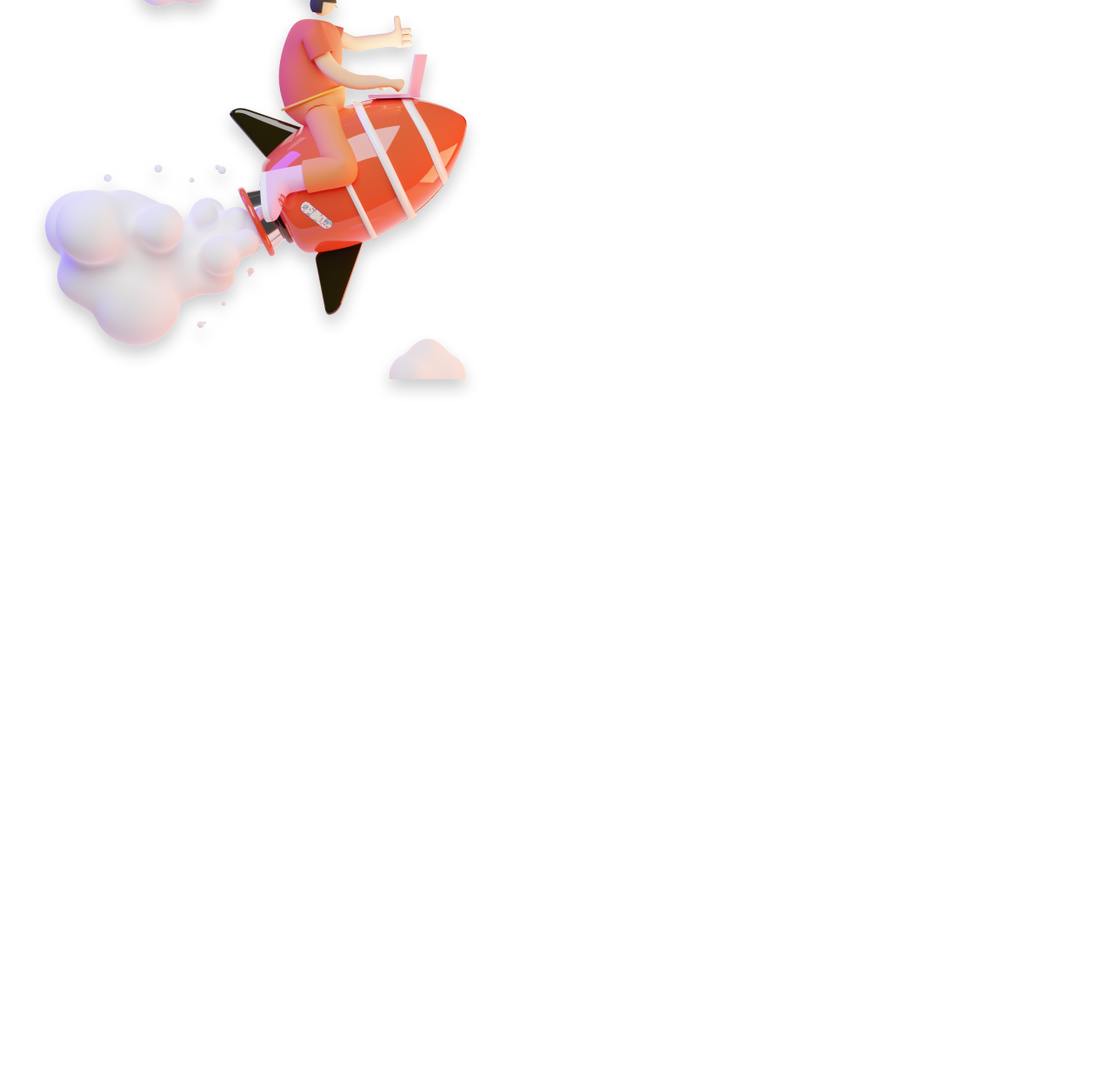
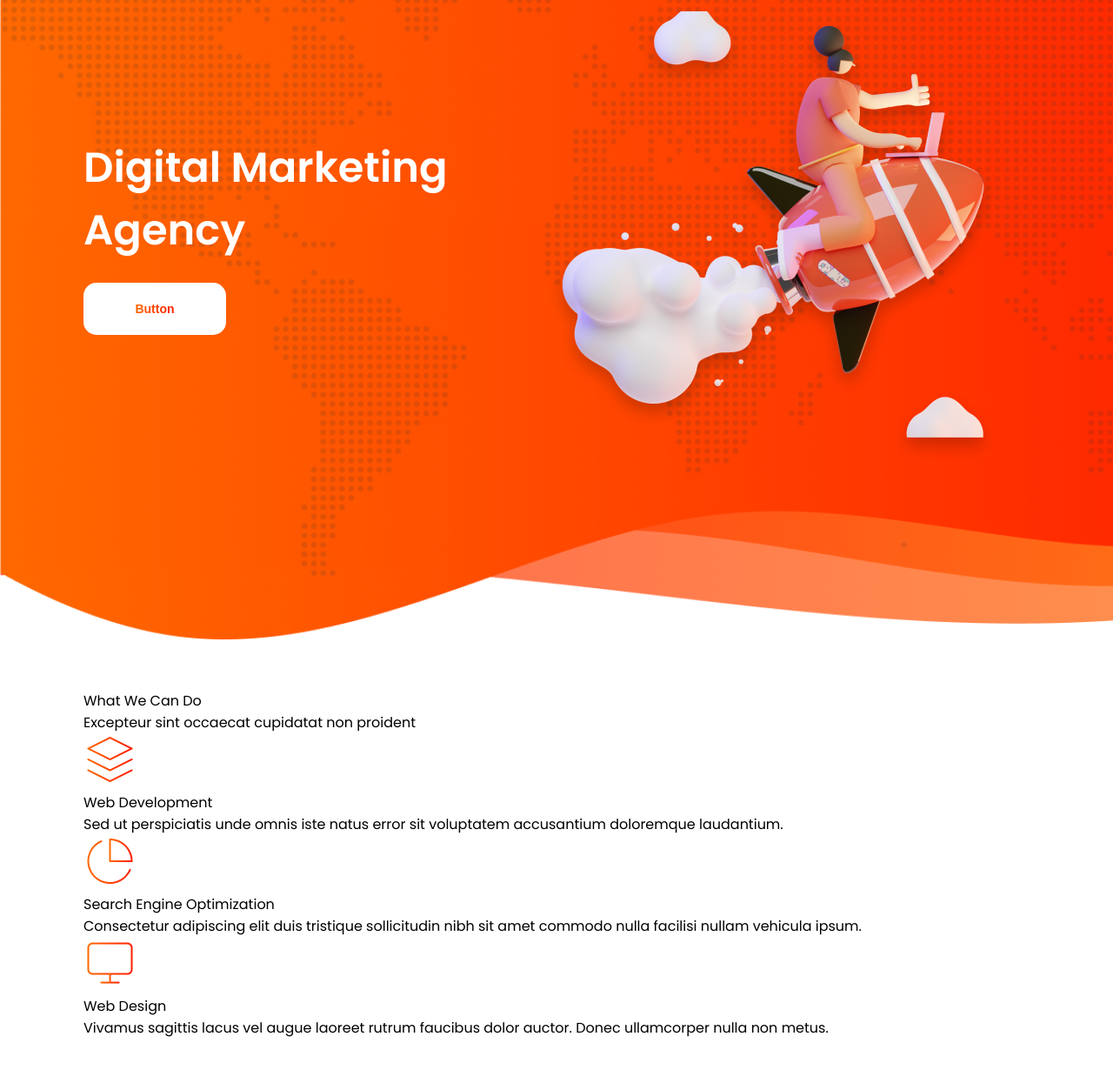
Before and after one commit to VuTuanCanh/Agency-Website-Template, a plain HTML site: page index.html in a window 1280 px wide. Shown: the part 200-1430 px from the top of the page at 87% size. Before the commit the page ends 800 px from the top, so only its background shows below. Drawn offline with Linux system fonts and the light colour scheme.

Commit message:
rename assets + upgrade .hero and .feature

```diff
--- /dev/null
+++ b/_feature.scss
@@ -0,0 +1,3 @@
+.feature {
+    margin: 3.6rem 6rem;
+}
--- /dev/null
+++ b/_hero.scss
@@ -0,0 +1,63 @@
+.hero {
+    background-image: url(./assets/Group-25.png);
+    background-repeat: no-repeat;
+    background-size: cover;
+    padding: 1.8rem 6rem;
+    height: 935px;
+    .header {
+        display: flex;
+        justify-content: space-between;
+        align-items: center;
+        .nav {
+            cursor: pointer;
+        }
+    }
+    .banner {
+        display: flex;
+        justify-content: space-between;
+        align-items: center;
+        margin: 8.2rem 0;
+        .slogan {
+            width: 40%;
+            &__title {
+                font-size: 48px;
+                color: $white;
+                margin-bottom: 1.5rem;
+            }
+            &__btn {
+                display: block;
+                min-width: 164px;
+                min-height: 56px;
+                padding: 30px;
+                outline: none;
+                border: none;
+                border-radius: 15px;
+                cursor: pointer;
+                transition: 0.5s all;
+                position: relative;
+                background: white;
+                .block-btn {
+                    position: absolute;
+                    top: 50%;
+                    left: 50%;
+                    transform: translate(-50%, -50%);
+                    .text-btn {
+                        background: $linear-gradient-color;
+                        background-clip: text;
+                        color: transparent;
+                        font-weight: 600;
+                        font-size: 14px;
+                    }
+                }
+                &:hover {
+                    background: linear-gradient(to left, #3dd61e, #00ffb3);
+                    .text-btn {
+                        background: $white;
+                        background-clip: text;
+                        color: transparent;
+                    }
+                }
+            }
+        }
+    }
+}
--- /dev/null
+++ b/_variables.scss
@@ -0,0 +1,9 @@
+$white: #ffff;
+$black: #0000;
+$bgr-skill-bars: #FFE0CB;
+$linear-gradient-color: linear-gradient(to right, #FF6800, #FF1F00);
+$sub-title: #999999;
+$sub-title-item: #808080;
+$avatar-desc: #666666;
+$sub-title-skill-bars: #CCCCCC;
+$bgr-footer: #333333;
--- a/index.html
+++ b/index.html
@@ -11,13 +11,18 @@
     <link rel="stylesheet" href="https://cdnjs.cloudflare.com/ajax/libs/font-awesome/6.2.0/css/all.min.css"
         integrity="sha512-xh6O/CkQoPOWDdYTDqeRdPCVd1SpvCA9XXcUnZS2FmJNp1coAFzvtCN9BmamE+4aHK8yyUHUSCcJHgXloTyT2A=="
         crossorigin="anonymous" referrerpolicy="no-referrer" />
+    <link rel="preconnect" href="https://fonts.googleapis.com">
+    <link rel="preconnect" href="https://fonts.gstatic.com" crossorigin>
+    <link
+        href="https://fonts.googleapis.com/css2?family=Poppins:ital,wght@0,100;0,300;0,400;0,600;1,100;1,300;1,400;1,600&display=swap"
+        rel="stylesheet">
 </head>
 
 <body>
     <div class="hero">
         <div class="header">
             <div class="logo">
-                <img src="./assets/Logo.png" alt="Agency Website">
+                <a href="#"><img src="./assets/Logo.png" alt="Agency Website"></a>
             </div>
             <div class="nav">
                 <img src="./assets/bar.png" alt="bar">
@@ -26,14 +31,43 @@
         <div class="banner">
             <div class="slogan">
                 <h1 class="slogan__title">Digital Marketing Agency</h1>
-                <button class="slogan__btn">Button</button>
+                <button class="slogan__btn">
+                    <div class="block-btn">
+                        <p class="text-btn">Button</p>
+                    </div>
+                </button>
             </div>
             <div class="mask-group">
-                <img src="./assets/Mask group.png" alt="Mask group">
+                <img src="./assets/Mask-group.png" alt="Mask group">
             </div>
         </div>
     </div>
-    <div class="feature"></div>
+    <div class="feature">
+        <div class="headline">
+            <p class="title">What We Can Do</p>
+            <p class="desc">Excepteur sint occaecat cupidatat non proident</p>
+        </div>
+        <div class="item-list">
+            <div class="item">
+                <img src="./assets/Icon1.png" alt="Web Development">
+                <p class="item-name">Web Development</p>
+                <p class="desc">Sed ut perspiciatis unde omnis iste natus error sit voluptatem accusantium doloremque
+                    laudantium.</p>
+            </div>
+            <div class="item">
+                <img src="./assets/Icon2.png" alt="Search Engine Optimization">
+                <p class="item-name">Search Engine Optimization</p>
+                <p class="desc">Consectetur adipiscing elit duis tristique sollicitudin nibh sit amet commodo nulla
+                    facilisi nullam vehicula ipsum.</p>
+            </div>
+            <div class="item">
+                <img src="./assets/Icon3.png" alt="Web Design">
+                <p class="item-name">Web Design</p>
+                <p class="desc">Vivamus sagittis lacus vel augue laoreet rutrum faucibus dolor auctor. Donec ullamcorper
+                    nulla non metus.</p>
+            </div>
+        </div>
+    </div>
     <div class="video-player"></div>
     <div class="testimonials"></div>
     <div class="skill-bars"></div>
--- a/style.scss
+++ b/style.scss
@@ -1,17 +1,20 @@
-$white: #ffff;
-$black: #0000;
-$bgr-skill-bars: #FFE0CB;
-$linear-gradient-color: linear-gradient(to right, #FF6800, #FF1F00);
-$sub-title: #999999;
-$sub-title-item: #808080;
-$avatar-desc: #666666;
-$sub-title-skill-bars: #CCCCCC;
-$bgr-footer: #333333;
-
-
+@import "variables";
+@import "hero";
+@import "_feature";
 
 * {
     margin: 0;
     padding: 0;
     box-sizing: border-box;
 }
+
+body {
+    font-family: "Poppins", sans-serif;
+}
+
+.linear-gradient {
+    background-image: $linear-gradient-color;
+    -webkit-background-clip: text;
+    background-clip: text;
+    color: transparent;
+}
```
Also changed, not shown: assets/Call-to-Action.png (renamed from assets/Call to Action.png), assets/Group-25.png (renamed from assets/Group 25.png), assets/Mask-group.png (renamed from assets/Mask group.png), assets/Saly-12-1.png (renamed from assets/Saly-12 1.png), assets/Saly-13-1.png (renamed from assets/Saly-13 1.png), assets/fake-video.png (renamed from assets/fake video.png), style.css, 3 other files.
